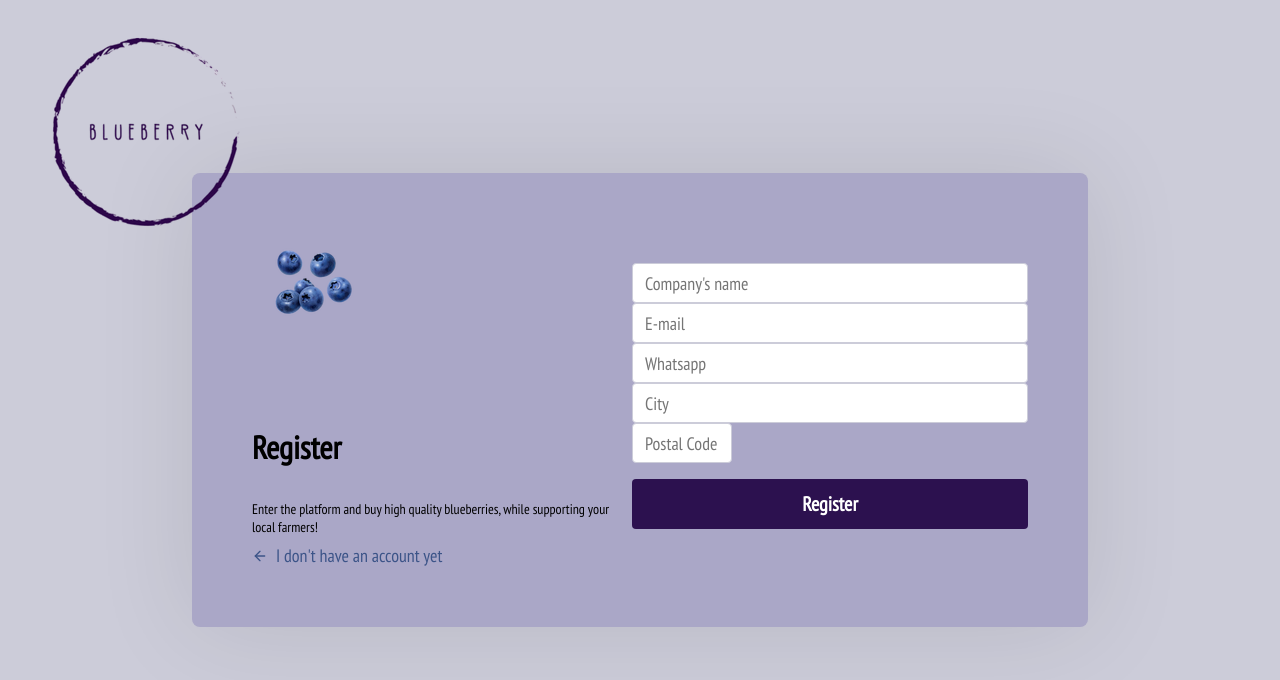
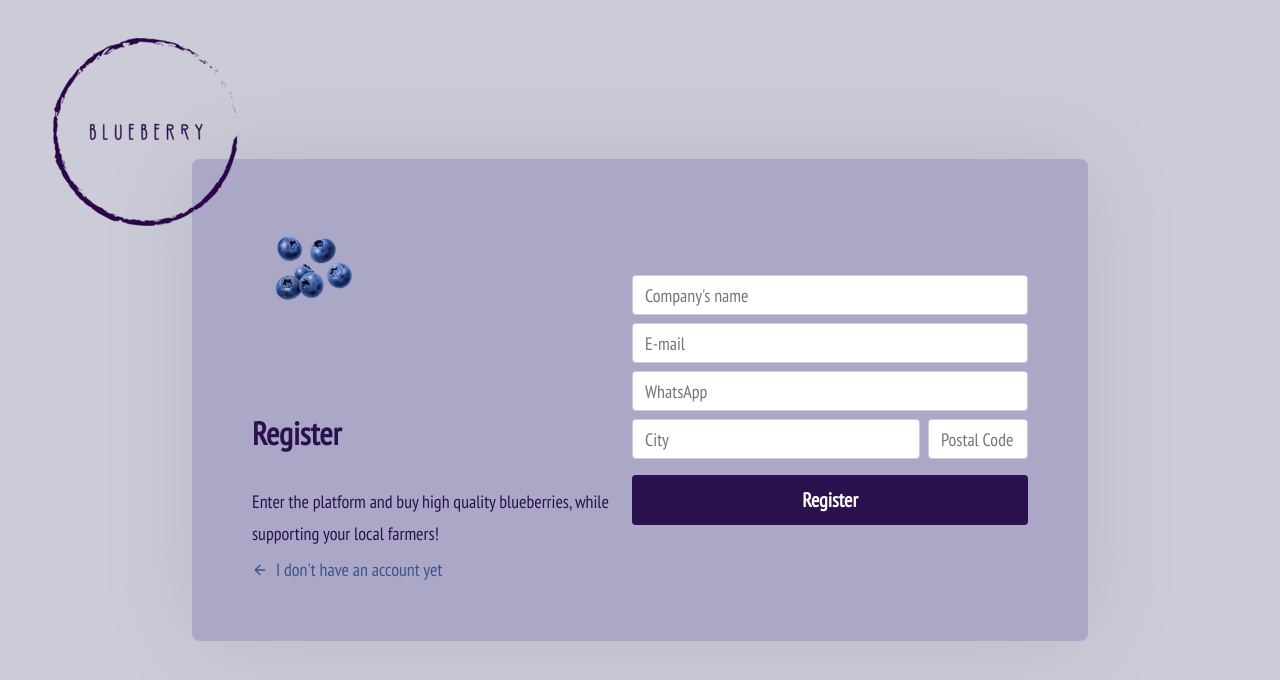
Before and after one commit to saracorreia07/BlueberryBiz, a React (Create React App) app in the folder frontend/: page /register in a window 1280 px wide. Shown: the top 680 px of the page. Built offline with nearby package versions, Linux system fonts and the light colour scheme.

Commit message:
added all necessary elements to register

```diff
--- a/frontend/src/pages/Register/index.js
+++ b/frontend/src/pages/Register/index.js
@@ -19,13 +19,13 @@ export default function Register() {
                     <h1>Register</h1>
                     <p>Enter the platform and buy high quality blueberries, while supporting your local farmers!</p>
 
-                    <Link className="back-link" to="/register"><FiArrowLeft size={16} color="#3c5488" />I don't have an account yet</Link>
+                    <Link className="back-link" to="/"><FiArrowLeft size={16} color="#3c5488" />I don't have an account yet</Link>
                 </section>
 
                 <form>
                     <input placeholder="Company's name" />
                     <input type="email" placeholder="E-mail" />
-                    <input placeholder="Whatsapp" />
+                    <input placeholder="WhatsApp" />
 
                     <div className="input-group">
                         <input placeholder="City" />
--- a/frontend/src/pages/Register/styles.css
+++ b/frontend/src/pages/Register/styles.css
@@ -29,10 +29,30 @@
 .register-container .content section h1 {
     margin: 64px 0 32px;
     font-size: 32px;
+    color:#2c114f;
 }
 
 .register-container .content section p {
+    font-size: 18px;
+    color: #2c114f;
+    line-height: 32px;
+}
 
+.register-container .content form {
+    width: 100%;
+    max-width: 450px;
+}
+
+.register-container .content form input{
+    margin-top: 8px;
+}
+
+.register-container .content form .input-group{
+    display: flex;
+}
+
+.register-container .content form .input-group input + input {
+    margin-left: 8px;
 }
 
 /* .register-container .content img {
```
